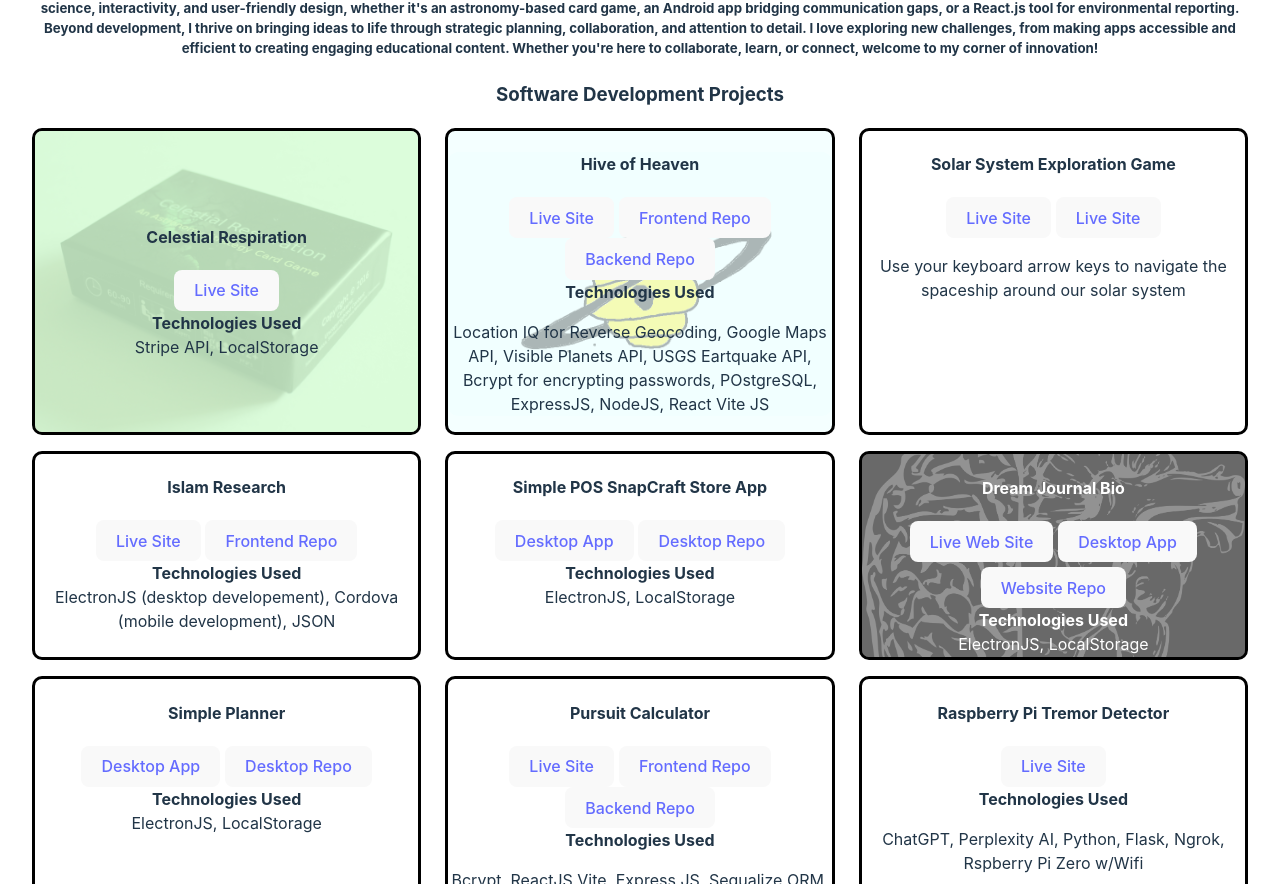
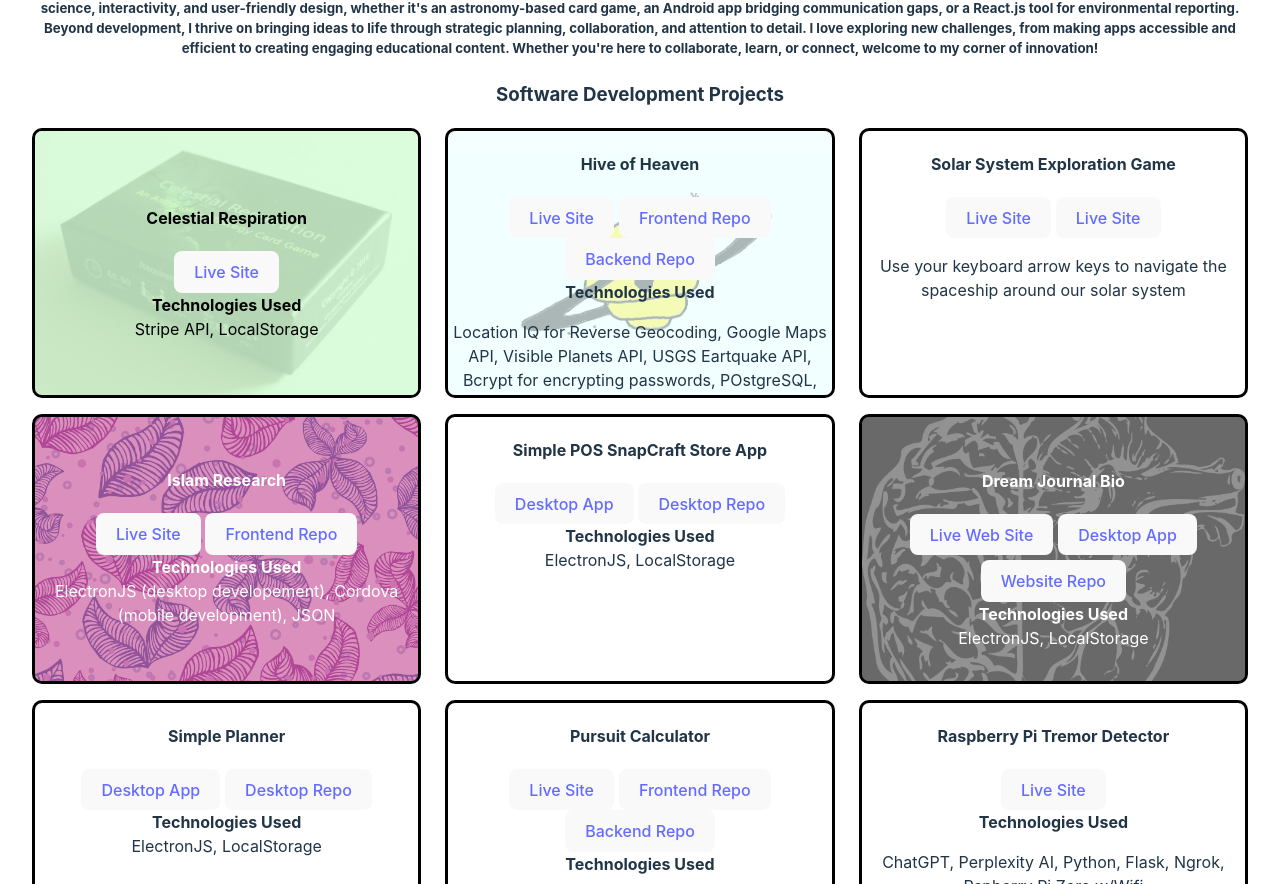
Before and after one commit to SharukhGV/sharukh-portfolio, a React (Vite) app: page / in a window 1280 px wide. Shown: the part 355-1239 px from the top of the page. Built offline with nearby package versions, Linux system fonts and the light colour scheme.

Commit message:
styled cards

```diff
--- a/src/App.css
+++ b/src/App.css
@@ -58,6 +58,7 @@
   flex: 1 1 calc(33.33% - 16px); /* Default for 3 columns with spacing */
   max-width: calc(33.33% - 16px); /* Ensure proper sizing for 3 columns */
   box-sizing: border-box; /* Include padding/border in size calculations */
+  height: 270px;
 }
 
 /* .cardProject:hover {
@@ -260,6 +261,14 @@ background-size: 250px;
   margin: 0; /* Remove default margins */
 }
 
+.celestialcontent{
+  z-index: 1; /* Ensure the content stays on top of the background */
+  color: rgb(0, 0, 0);/* Match the card's theme color */
+  text-align: center; /* Center text content */
+  margin: 0; /* Remove default margins */
+
+}
+
 #dreamBio {
   background-image: url("./assets/dreamlogo.png");
   background-color: rgba(0, 0, 0, 0.288);
@@ -268,3 +277,27 @@ background-size: 250px;
   background-position: center;
   background-repeat: no-repeat;
 }
+
+#islamResearch{
+  background-image: url("./assets/leaves.png");
+  background-color:rgba(171, 4, 113, 0.427);
+  background-size: cover;
+  background-position: center;
+  background-repeat: no-repeat;
+}
+
+.islamOpacity{
+  position: absolute; /* Position relative to parent */
+  top: 0;
+  left: 0;
+  width: 100%;
+  height: 100%;
+  background-color: rgba(171, 4, 113, 0.427); /* Ensure this fills the entire card */
+  display: flex; /* Optional: Helps with alignment */
+  flex-direction: column; /* Stack children vertically */
+  justify-content: center; /* Center-align content vertically */
+  align-items: center; /* Center-align content horizontally */
+  padding: 16px; /* Add spacing inside the div if needed */
+  box-sizing: border-box; /* Include padding in the element's dimensions */
+
+}
--- a/src/projects/CelestialRespiration.jsx
+++ b/src/projects/CelestialRespiration.jsx
@@ -6,7 +6,8 @@ return(
 
 <div id="celestialR" className="cardProject">
     <div className="celestialOpacity">
-<h4>Celestial Respiration</h4>
+    <div className="celestialcontent">
+    <h4>Celestial Respiration</h4>
 
 <div>
 
@@ -18,7 +19,7 @@ Live Site      </a></button>
 <strong>Technologies Used</strong>
 <div>Stripe API, LocalStorage</div>
 
-</div></div>
+</div></div></div>
 
 
 )
--- a/src/projects/IslamResearch.jsx
+++ b/src/projects/IslamResearch.jsx
@@ -5,15 +5,17 @@ function IslamResearch(){
 
     return(
 
-<div className="cardProject">
+<div id="islamResearch" className="cardProject">
+    <div className="islamOpacity">
+<div className="content">
 <h4>Islam Research</h4>
 
 <div>
 
-<button><a href="https://snapcraft.io/simple-pos" target="_blank" rel="noopener noreferrer">
+<button><a href="" target="_blank" rel="noopener noreferrer">
 Live Site      </a></button>
 <span> </span>
-<button><a href="https://github.com/SharukhGV/simple-pos" target="_blank" rel="noopener noreferrer">
+<button><a href="" target="_blank" rel="noopener noreferrer">
 Frontend Repo      </a></button>
 
 
@@ -23,7 +25,7 @@ Frontend Repo      </a></button>
 <strong>Technologies Used</strong>
 <div>ElectronJS (desktop developement), Cordova (mobile development), JSON</div>
 <br></br>
-</div>
+</div></div></div>
 
 
     )
```
Also changed, not shown: src/assets/leaves.png (added).
